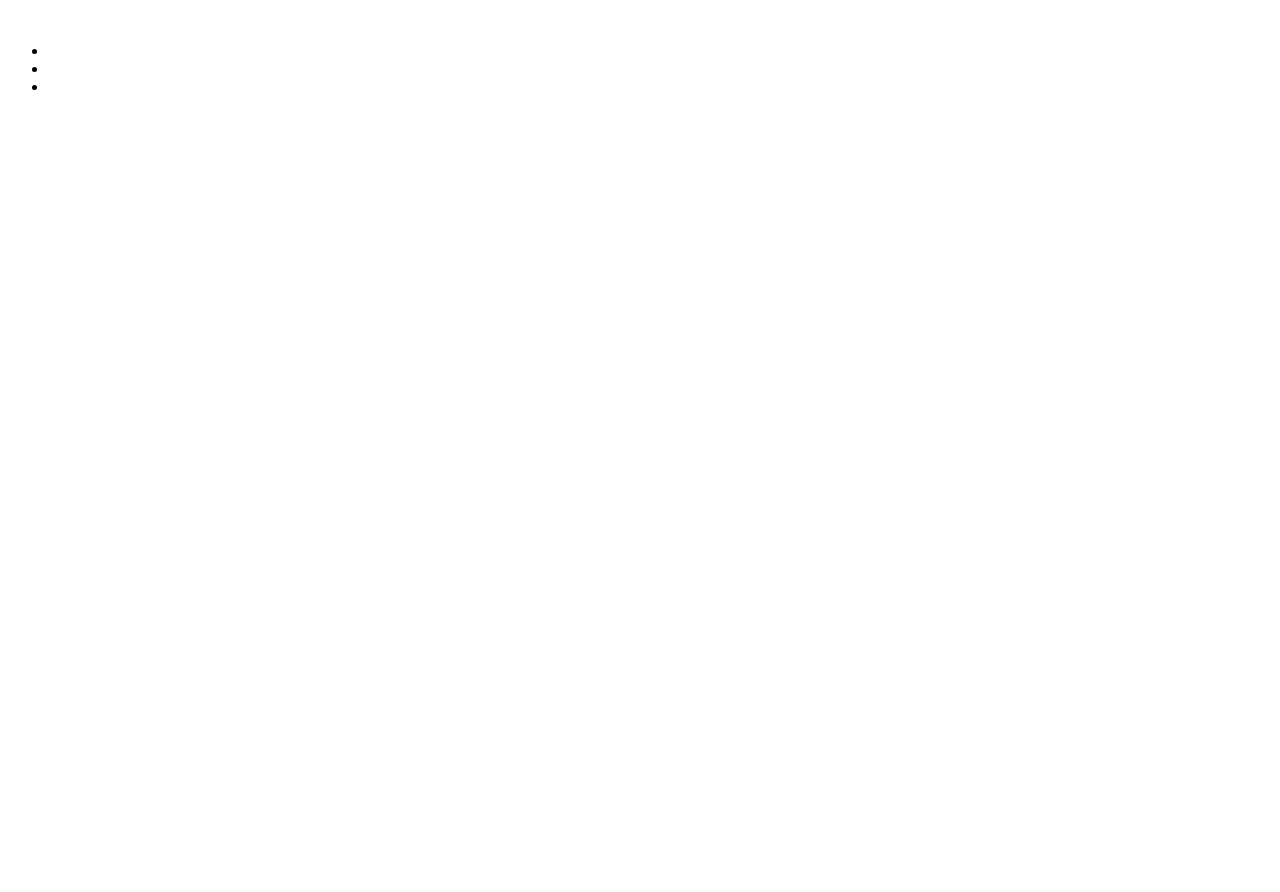
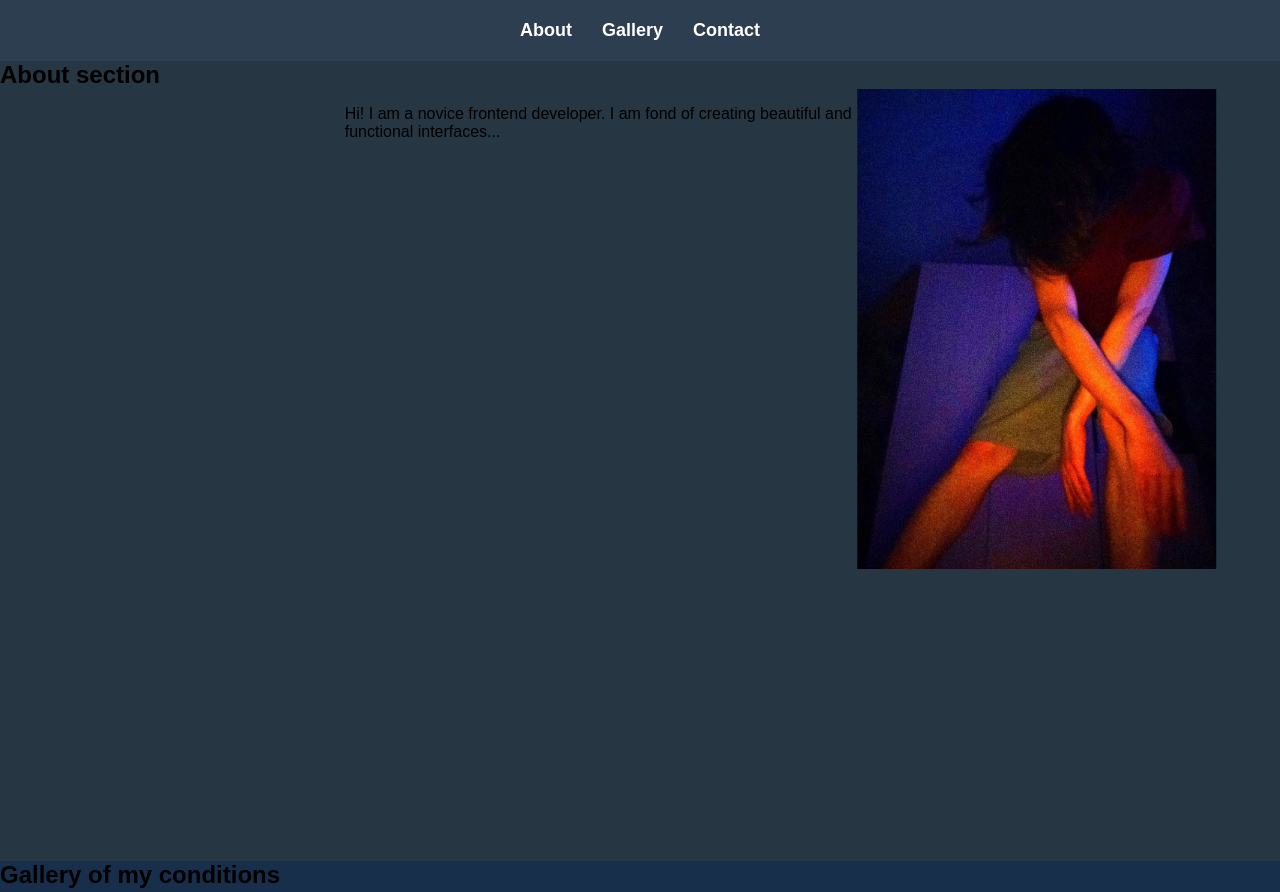
Before and after one commit to Dragonyzi/Block1, a plain HTML site: page index.html in a window 1280 px wide. Shown: the top 892 px of the page. Before the commit the page ends 800 px from the top, so only its background shows below. Drawn offline with Linux system fonts and the light colour scheme.

Commit message:
first update

```diff
--- a/index.html
+++ b/index.html
@@ -1,26 +1,48 @@
 <!DOCTYPE html>
 <html lang="en">
+
 <head>
     <meta charset="UTF-8">
     <meta name="viewport" content="width=device-width, initial-scale=1.0">
-    <title>Portfolio</title>
+    <link rel="stylesheet" href="style.css">
+    <title>Visit card</title>
 </head>
+
 <body>
     <header>
-        <img src="" alt="">
         <nav>
             <ul>
-                <li></li>
-                <li></li>
-                <li></li>
+                <li><a href="#about">About</a></li>
+                <li><a href="#gallery">Gallery</a></li>
+                <li><a href="#contant">Contact</a></li>
             </ul>
         </nav>
     </header>
     <main>
-        <section></section>
-        <section></section>
-        <section></section>
+        <section class="section" id="about">
+            <h1>About section</h1>
+            <div class="content">
+                <p>Hi! I am a novice frontend developer. I am fond of creating beautiful and functional interfaces...</p>
+                <img src="images/stay.jpg" alt="Cool pose photo">
+            </div>
+        </section>
+        <section class="section" id="gallery">
+            <h2>Gallery of my conditions</h2>
+            <div class="gallery-container"></div>
+        </section>
+        <section class="section" id="contact">
+            <h1>Contact with me >_< </h1>
+                    <form action="">
+                        <label for=""></label>
+                        <input type="text">
+                        <label for=""></label>
+                        <input type="text">
+                        <label for=""></label>
+                        <input type="text">
+                    </form>
+        </section>
     </main>
-    <footer></footer>
+    <script src="script.js"></script>
 </body>
+
 </html>
--- a/style.css
+++ b/style.css
@@ -5,3 +5,62 @@ html {
 *, *::after, *::before {
     box-sizing: inherit;
 }
+
+body {
+    font-family: Arial, sans-serif;
+    margin: 0;
+    padding: 0;
+    scroll-behavior: smooth;
+}
+
+h1, h2 {
+    margin: 0;
+}
+
+nav ul {
+    display: flex;
+    justify-content: center;
+    list-style: none;
+    padding: 20px;
+    margin: 0;
+    background: #2c3e50;
+}
+
+nav a {
+    color: white;
+    margin: 0 15px;
+    text-decoration: none;
+    font-size: large;
+    font-weight: bold;
+}
+
+section {
+    height: 100vh;
+}
+
+#about {
+    background-color: rgb(38, 54, 66);
+}
+
+.content {
+    display: flex;
+    position: absolute;
+    right: 5vw;
+}
+
+.content p {
+    width: 40vw;
+}
+
+.content img{
+    height: 60vh;
+    transform: scale(-1, 1);
+}
+
+#gallery {
+    background-color: #172f4b;
+}
+
+#contact {
+    background-color: #1f5872;
+}
```
Also changed, not shown: images/sit.jpg (added), images/stay.jpg (added), script.js (added).
